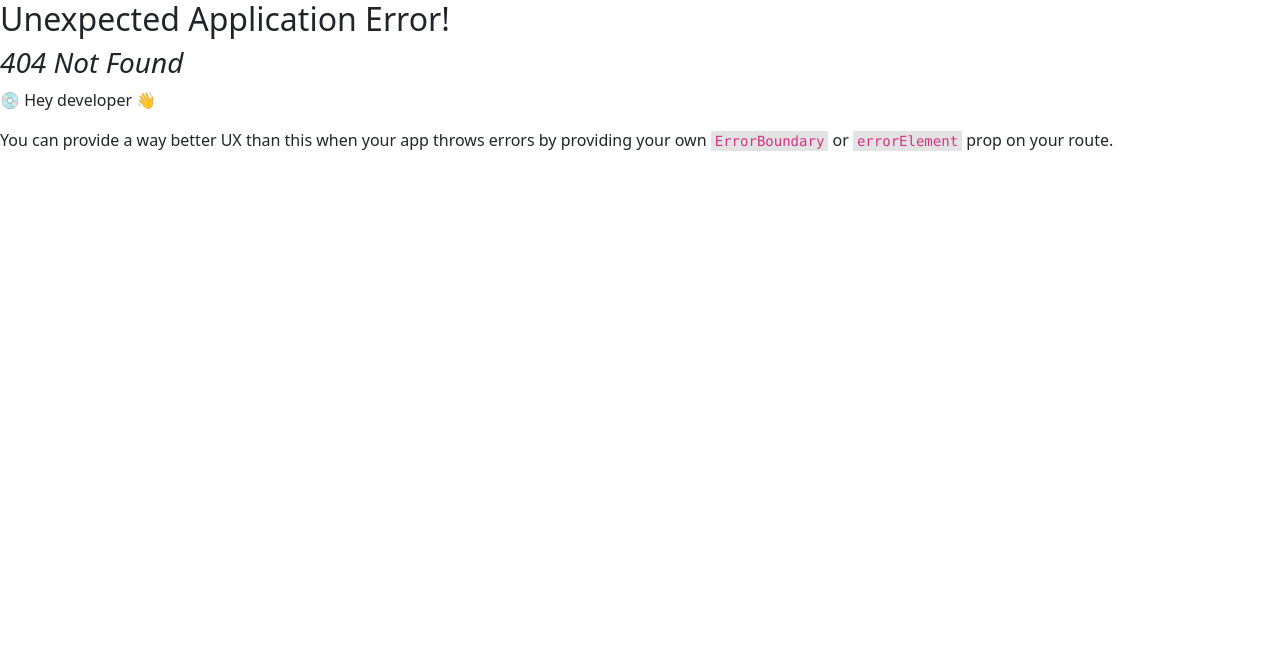
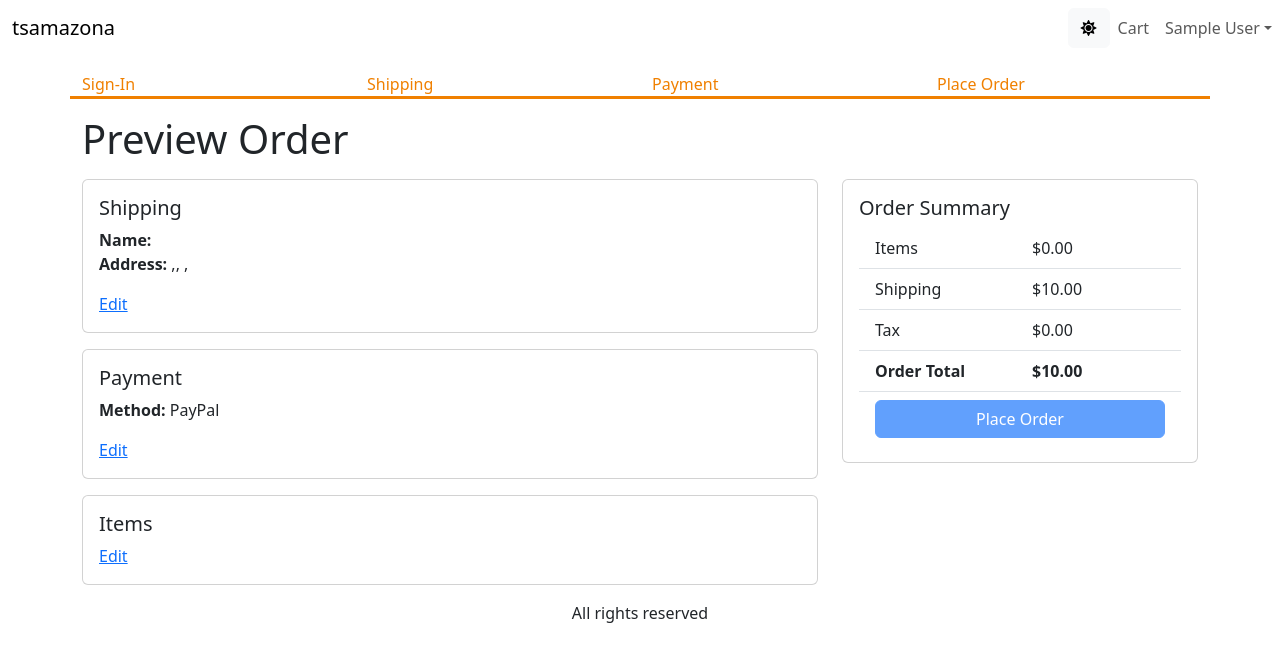
Before and after one commit to IT22897008-KavinduTheekshana/ts-mern-ShopCart, a React (Vite) app in the folder frontend/: page /placeorder in a window 1280 px wide. Before the commit this address had no page. Shown: the top 662 px of the page. Built offline with nearby package versions, Linux system fonts and the light colour scheme; sample sign-in values are in the browser's storage.

Commit message:
Create-Place-Order-Page

```diff
--- a/frontend/src/Store.tsx
+++ b/frontend/src/Store.tsx
@@ -40,6 +40,7 @@
   | { type: 'SWITCH_MODE' }
   | { type: 'CART_ADD_ITEM'; payload: CartItem }
   | { type: 'CART_REMOVE_ITEM'; payload: CartItem }
+  | { type: 'CART_CLEAR' }
   | { type: 'USER_SIGNIN'; payload: UserInfo }
   | { type: 'USER_SIGNOUT' }
   | { type: 'SAVE_SHIPPING_ADDRESS'; payload: ShippingAddress }
@@ -69,6 +70,8 @@
       localStorage.setItem('cartItems', JSON.stringify(cartItems))
       return { ...state, cart: { ...state.cart, cartItems } }
     }
+    case 'CART_CLEAR':
+      return { ...state, cart: { ...state.cart, cartItems: [] } }
     case 'USER_SIGNIN':
       return { ...state, userInfo: action.payload }
     case 'USER_SIGNOUT':
--- a/frontend/src/apiClient.ts
+++ b/frontend/src/apiClient.ts
@@ -8,4 +8,17 @@
   },
 })
 
+apiClient.interceptors.request.use(
+  async (config) => {
+    if (localStorage.getItem('userInfo'))
+      config.headers.authorization = `Bearer ${
+        JSON.parse(localStorage.getItem('userInfo')!).token
+      }`
+    return config
+  },
+  (error) => {
+    Promise.reject(error)
+  }
+)
+
 export default apiClient
--- /dev/null
+++ b/frontend/src/components/ProtectedRoute.tsx
@@ -0,0 +1,14 @@
+import { useContext } from 'react'
+import { Navigate, Outlet } from 'react-router-dom'
+import { Store } from '../Store'
+
+export default function ProtectedRoute() {
+  const {
+    state: { userInfo },
+  } = useContext(Store)
+  if (userInfo) {
+    return <Outlet />
+  } else {
+    return <Navigate to="/signin" />
+  }
+}
--- /dev/null
+++ b/frontend/src/hooks/orderHooks.ts
@@ -0,0 +1,24 @@
+import { useMutation } from '@tanstack/react-query'
+import apiClient from '../apiClient'
+import { CartItem, ShippingAddress } from '../types/Cart'
+import { Order } from '../types/Order'
+
+
+export const useCreateOrderMutation = () =>
+  useMutation({
+    mutationFn: async (order: {
+      orderItems: CartItem[]
+      shippingAddress: ShippingAddress
+      paymentMethod: string
+      itemsPrice: number
+      shippingPrice: number
+      taxPrice: number
+      totalPrice: number
+    }) =>
+      (
+        await apiClient.post<{ message: string; order: Order }>(
+          `api/orders`,
+          order
+        )
+      ).data,
+  })
--- a/frontend/src/main.tsx
+++ b/frontend/src/main.tsx
@@ -21,6 +21,8 @@
 import SignupPage from './pages/SignupPage.tsx'
 import ShippingAddressPage from './pages/ShippingAddressPage.tsx'
 import PaymentMethodPage from './pages/PaymentMethodPage.tsx'
+import ProtectedRoute from './components/ProtectedRoute.tsx'
+import PlaceOrderPage from './pages/PlaceOrderPage.tsx'
 
 
 
@@ -33,6 +35,11 @@
       <Route path='cart' element={<CartPage/>}/>
       <Route path='signin' element={<SigninPage/>}/>
       <Route path='signup' element={<SignupPage/>}/>
+      <Route path="" element={<ProtectedRoute />}>
+        <Route path='shipping' element={<ShippingAddressPage/>}/>
+        <Route path='payment' element={<PaymentMethodPage/>}/>
+        <Route path='placeorder' element={<PlaceOrderPage/>}/>
+      </Route>
       <Route path='shipping' element={<ShippingAddressPage/>}/>
       <Route path='payment' element={<PaymentMethodPage/>}/>
       {/* <Route path="dashboard" element={<Dashboard />} /> */}
--- /dev/null
+++ b/frontend/src/pages/PlaceOrderPage.tsx
@@ -0,0 +1,166 @@
+import { useContext, useEffect } from 'react'
+import { Button, Card, Col, ListGroup, Row } from 'react-bootstrap'
+import { Helmet } from 'react-helmet-async'
+import { Link, useNavigate } from 'react-router-dom'
+import { toast } from 'react-toastify'
+import CheckoutSteps from '../components/CheckoutSteps'
+import LoadingBox from '../components/LoadingBox'
+import { useCreateOrderMutation } from '../hooks/orderHooks'
+import { Store } from '../Store'
+import { ApiError } from '../types/ApiError'
+import { getError } from '../utils'
+
+export default function PlaceOrderPage() {
+  const navigate = useNavigate()
+
+  const { state, dispatch } = useContext(Store)
+  const { cart, userInfo } = state
+
+  const round2 = (num: number) => Math.round(num * 100 + Number.EPSILON) / 100 // 123.2345 => 123.23
+
+  cart.itemsPrice = round2(
+    cart.cartItems.reduce((a, c) => a + c.quantity * c.price, 0)
+  )
+  cart.shippingPrice = cart.itemsPrice > 100 ? round2(0) : round2(10)
+  cart.taxPrice = round2(0.15 * cart.itemsPrice)
+  cart.totalPrice = cart.itemsPrice + cart.shippingPrice + cart.taxPrice
+
+  const { mutateAsync: createOrder, isLoading } = useCreateOrderMutation()
+
+  const placeOrderHandler = async () => {
+    try {
+      const data = await createOrder({
+        orderItems: cart.cartItems,
+        shippingAddress: cart.shippingAddress,
+        paymentMethod: cart.paymentMethod,
+        itemsPrice: cart.itemsPrice,
+        shippingPrice: cart.shippingPrice,
+        taxPrice: cart.taxPrice,
+        totalPrice: cart.totalPrice,
+      })
+      dispatch({ type: 'CART_CLEAR' })
+      localStorage.removeItem('cartItems')
+      navigate(`/order/${data.order._id}`)
+    } catch (err) {
+      toast.error(getError(err as ApiError))
+    }
+  }
+
+  useEffect(() => {
+    if (!cart.paymentMethod) {
+      navigate('/payment')
+    }
+  }, [cart, navigate])
+
+  return (
+    <div>
+      <CheckoutSteps step1 step2 step3 step4></CheckoutSteps>
+      <Helmet>
+        <title>Preview Order</title>
+      </Helmet>
+      <h1 className="my-3">Preview Order</h1>
+      <Row>
+        <Col md={8}>
+          <Card className="mb-3">
+            <Card.Body>
+              <Card.Title>Shipping</Card.Title>
+              <Card.Text>
+                <strong>Name:</strong> {cart.shippingAddress.fullName} <br />
+                <strong>Address: </strong> {cart.shippingAddress.address},
+                {cart.shippingAddress.city}, {cart.shippingAddress.postalCode},
+                {cart.shippingAddress.country}
+              </Card.Text>
+              <Link to="/shipping">Edit</Link>
+            </Card.Body>
+          </Card>
+
+          <Card className="mb-3">
+            <Card.Body>
+              <Card.Title>Payment</Card.Title>
+              <Card.Text>
+                <strong>Method:</strong> {cart.paymentMethod}
+              </Card.Text>
+              <Link to="/payment">Edit</Link>
+            </Card.Body>
+          </Card>
+
+          <Card className="mb-3">
+            <Card.Body>
+              <Card.Title>Items</Card.Title>
+              <ListGroup variant="flush">
+                {cart.cartItems.map((item) => (
+                  <ListGroup.Item key={item._id}>
+                    <Row className="align-items-center">
+                      <Col md={6}>
+                        <img
+                          src={item.image}
+                          alt={item.name}
+                          className="img-fluid rounded thumbnail"
+                        ></img>{' '}
+                        <Link to={`/product/${item.slug}`}>{item.name}</Link>
+                      </Col>
+                      <Col md={3}>
+                        <span>{item.quantity}</span>
+                      </Col>
+                      <Col md={3}>${item.price}</Col>
+                    </Row>
+                  </ListGroup.Item>
+                ))}
+              </ListGroup>
+              <Link to="/cart">Edit</Link>
+            </Card.Body>
+          </Card>
+        </Col>
+        <Col md={4}>
+          <Card>
+            <Card.Body>
+              <Card.Title>Order Summary</Card.Title>
+              <ListGroup variant="flush">
+                <ListGroup.Item>
+                  <Row>
+                    <Col>Items</Col>
+                    <Col>${cart.itemsPrice.toFixed(2)}</Col>
+                  </Row>
+                </ListGroup.Item>
+                <ListGroup.Item>
+                  <Row>
+                    <Col>Shipping</Col>
+                    <Col>${cart.shippingPrice.toFixed(2)}</Col>
+                  </Row>
+                </ListGroup.Item>
+                <ListGroup.Item>
+                  <Row>
+                    <Col>Tax</Col>
+                    <Col>${cart.taxPrice.toFixed(2)}</Col>
+                  </Row>
+                </ListGroup.Item>
+                <ListGroup.Item>
+                  <Row>
+                    <Col>
+                      <strong> Order Total</strong>
+                    </Col>
+                    <Col>
+                      <strong>${cart.totalPrice.toFixed(2)}</strong>
+                    </Col>
+                  </Row>
+                </ListGroup.Item>
+                <ListGroup.Item>
+                  <div className="d-grid">
+                    <Button
+                      type="button"
+                      onClick={placeOrderHandler}
+                      disabled={cart.cartItems.length === 0 || isLoading}
+                    >
+                      Place Order
+                    </Button>
+                    {isLoading && <LoadingBox></LoadingBox>}
+                  </div>
+                </ListGroup.Item>
+              </ListGroup>
+            </Card.Body>
+          </Card>
+        </Col>
+      </Row>
+    </div>
+  )
+}
--- /dev/null
+++ b/frontend/src/types/Order.ts
@@ -0,0 +1,19 @@
+import { CartItem, ShippingAddress } from './Cart'
+import { User } from './User'
+
+export type Order = {
+  _id: string
+  orderItems: CartItem[]
+  shippingAddress: ShippingAddress
+  paymentMethod: string
+  user: User
+  createdAt: string
+  isPaid: boolean
+  paidAt: string
+  isDelivered: boolean
+  deliveredAt: string
+  itemsPrice: number
+  shippingPrice: number
+  taxPrice: number
+  totalPrice: number
+}
```
Also changed, not shown: frontend/src/types/User.ts (added, +7 -0 lines).
